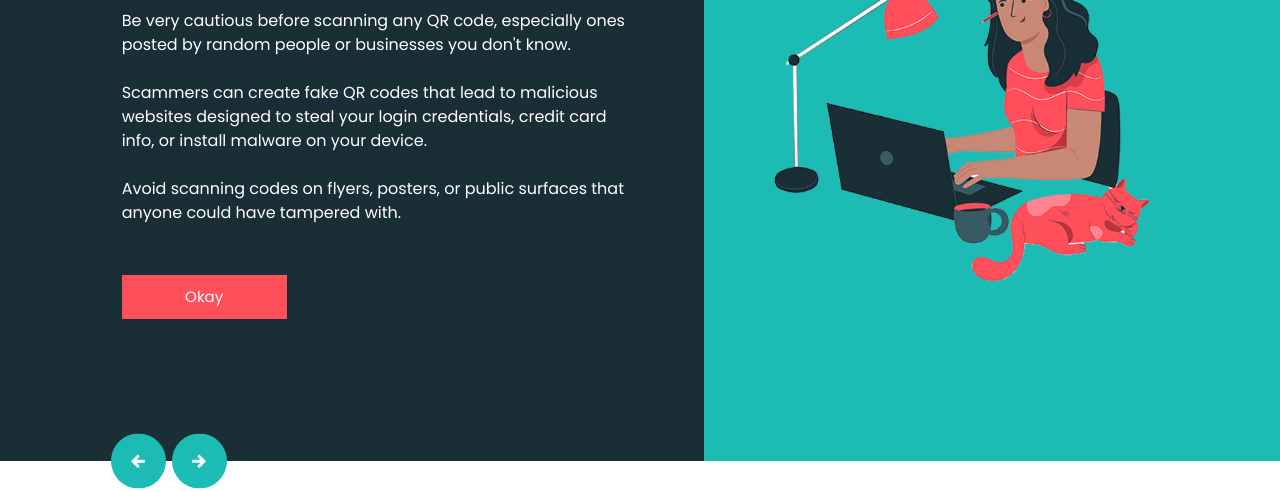
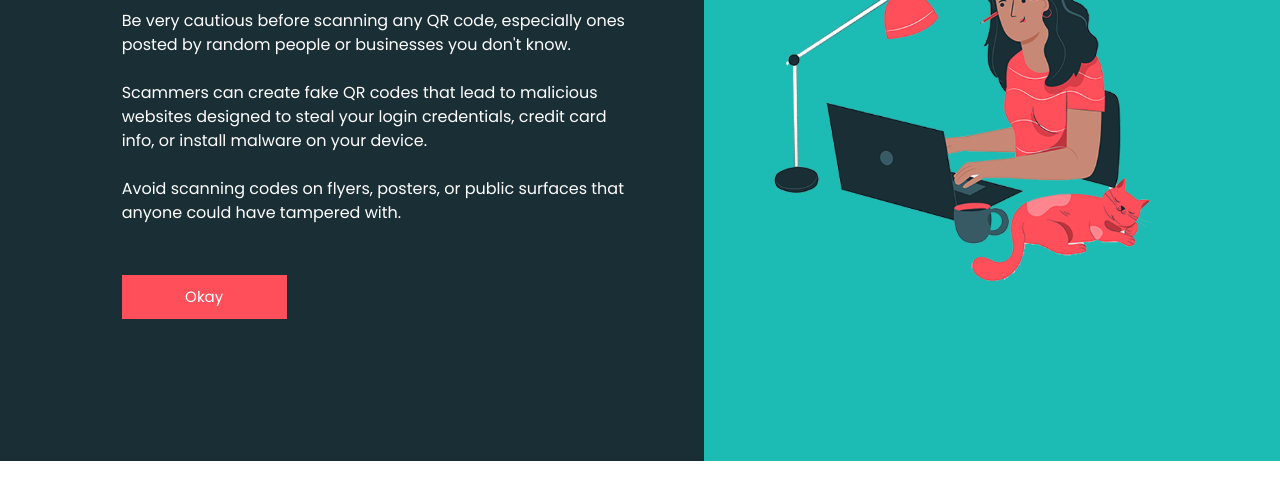
Before and after one commit to graywan95/graywan95.github.io, a plain HTML site: page index.html in a window 1280 px wide. Shown: the part 309-800 px from the top of the page. Drawn offline with Linux system fonts and the light colour scheme.

Commit message:
Update index.html

```diff
--- a/index.html
+++ b/index.html
@@ -88,16 +88,8 @@
     <!-- end header section -->
     <!-- slider section -->
       <section class="slider_section ">
-      <div class="carousel_btn-container">
-        <a class="carousel-control-prev" href="#carouselExampleIndicators" role="button" data-slide="prev">
-          <span class="sr-only">Previous</span>
-        </a>
-        <a class="carousel-control-next" href="#carouselExampleIndicators" role="button" data-slide="next">
-          <span class="sr-only">Next</span>
-        </a>
-      </div>
+
       <div id="carouselExampleIndicators" class="carousel slide" data-ride="carousel">
-
         <div class="carousel-inner">
           <div class="carousel-item active">
             <div class="container-fluid">
```
